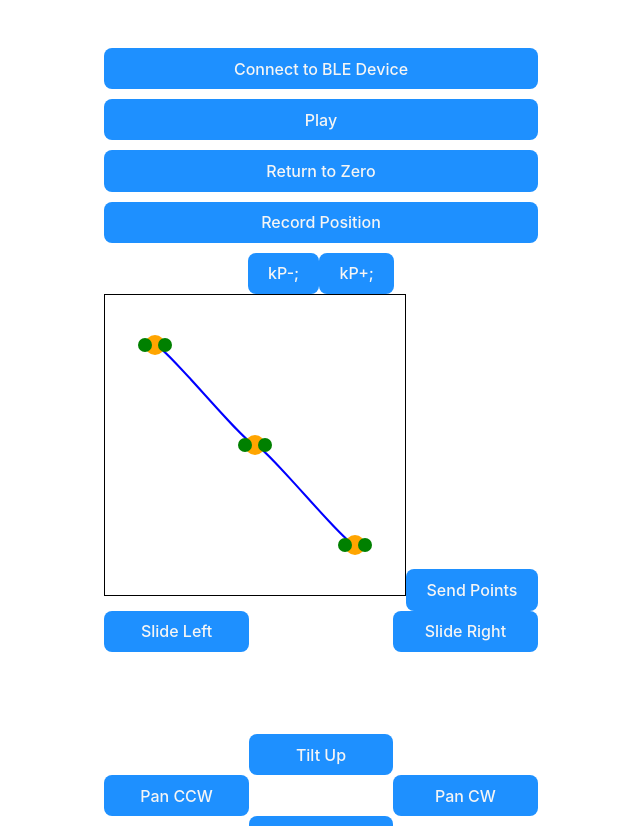
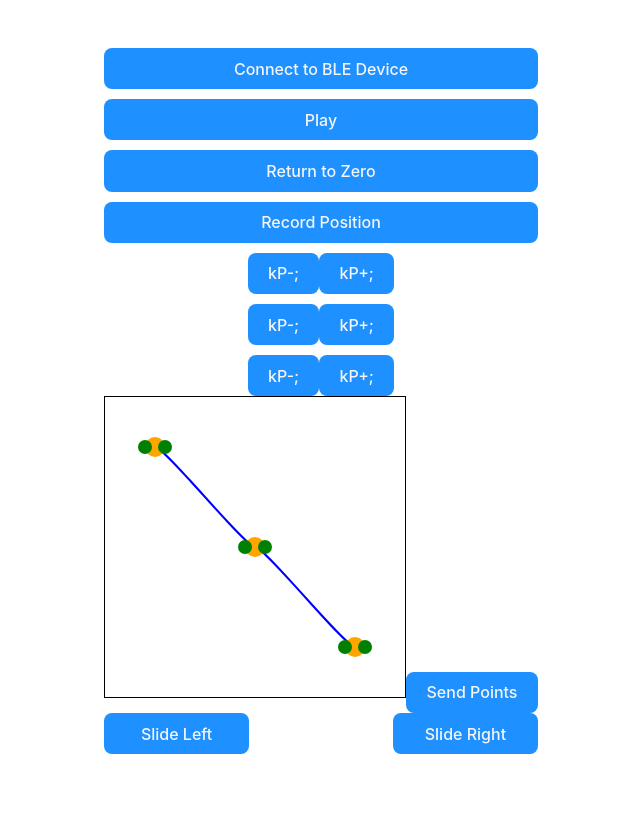
Before and after one commit to SkyeMohlin/BTCameraSliderApp, a React (Vite) app in the folder BTCameraSliderApp/: page / in a window 1280 px wide. Shown: the top 826 px of the page, without its empty margins (319-959 px from the left). Built offline with nearby package versions, Linux system fonts and the light colour scheme.

Commit message:
Added I and D buttons

```diff
--- a/BTCameraSliderApp/src/BluetoothComponent.tsx
+++ b/BTCameraSliderApp/src/BluetoothComponent.tsx
@@ -54,6 +54,14 @@ const BluetoothComponent = () => {
           <button onClick={() => sendData("", "changeKP", "-0.1")}>kP-;</button>
           <button onClick={() => sendData("", "changeKP", "0.1")}>kP+;</button>
         </FlexBox>
+        <FlexBox>
+          <button onClick={() => sendData("", "changeKI", "-0.1")}>kP-;</button>
+          <button onClick={() => sendData("", "changeKI", "0.1")}>kP+;</button>
+        </FlexBox>
+        <FlexBox>
+          <button onClick={() => sendData("", "changeKD", "-0.1")}>kP-;</button>
+          <button onClick={() => sendData("", "changeKD", "0.1")}>kP+;</button>
+        </FlexBox>
       </div>
     </div>
   );
```
